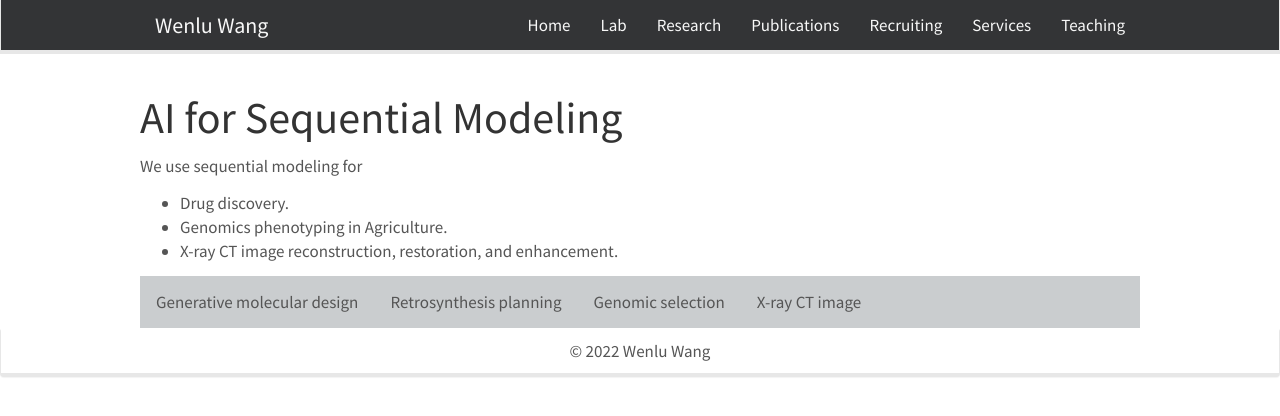
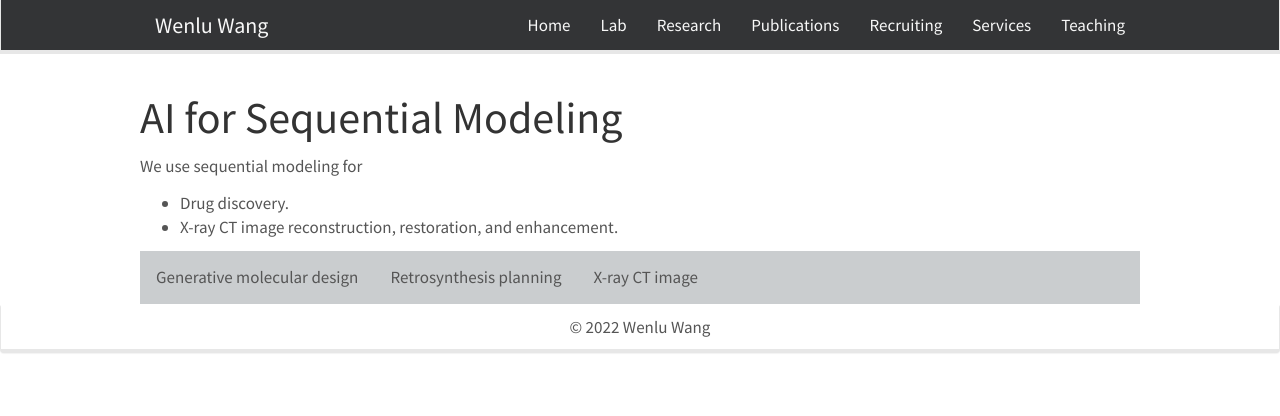
Before and after one commit to WENLU-W/WENLU-W.github.io, a Jekyll site: the page built from docs/_posts/2022-02-01-sequential.md, in a window 1280 px wide. Shown: the top 416 px of the page. Built offline with Jekyll 4.4.1, drawn with Linux system fonts in a browser that asks for light colours; nearby versions of some CDN libraries.

Commit message:
Update 2022-02-01-sequential.md

```diff
--- a/docs/_posts/2022-02-01-sequential.md
+++ b/docs/_posts/2022-02-01-sequential.md
@@ -8,7 +8,6 @@ categories: Project
 We use sequential modeling for <br>
 
 - Drug discovery.
-- Genomics phenotyping in Agriculture.
 - X-ray CT image reconstruction, restoration, and enhancement.
 
 <style>
@@ -68,9 +67,11 @@ We use sequential modeling for <br>
 <button class="tablinks" onclick="show(event, 'retro')">
         Retrosynthesis planning
 </button>
+<!--
 <button class="tablinks" onclick="show(event, 'biology')">
         Genomic selection
 </button>
+-->
 <button class="tablinks" onclick="show(event, 'CT')">
         X-ray CT image
 </button>
@@ -87,12 +88,13 @@ We work on AI based retrosynthetic accessibility estimation.
 </div>
 
 
+<!--
 <div class="tabcontent" id="biology" style="display:none;">
 <a href=""> <img src="{{ site.url }}{{ site.baseurl }}/images/advremoval.png" style="width: 300px; box-shadow: none"></a>
 <br>Adversarial Removal of Population Bias in Genomics Phenotype Prediction.
 <br><a href="https://github.com/hzz0024/EasyParallel"> <img src="{{ site.url }}{{ site.baseurl }}/images/easyparallel.png" style="width: 150px; box-shadow: none"></a><br>A cross-platform tool that utilizes a multi-thread parallel algorithm for processing multiple iterations of bioinformatic analyses.
 </div>
-
+-->
 
 <div class="tabcontent" id="CT" style="display:none;">
 We work on AI based X-ray CT image reconstruction.
```
